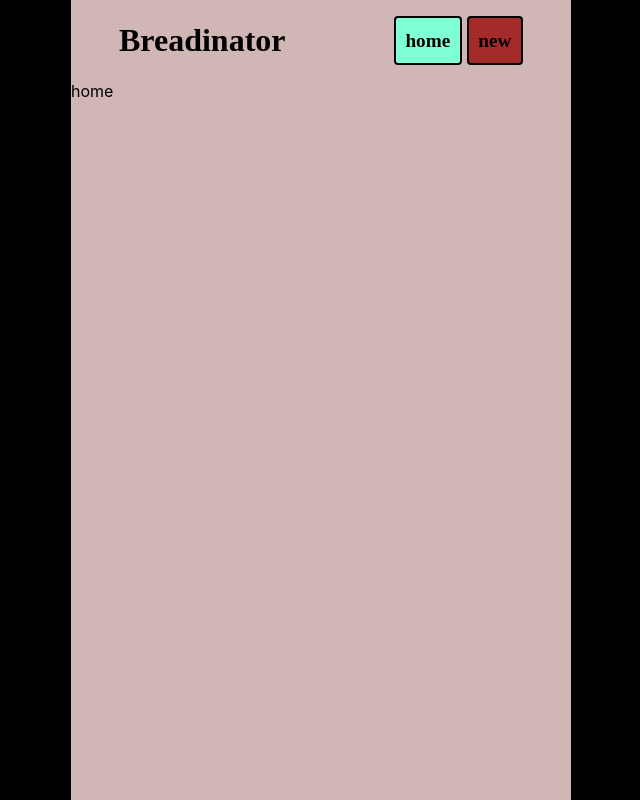
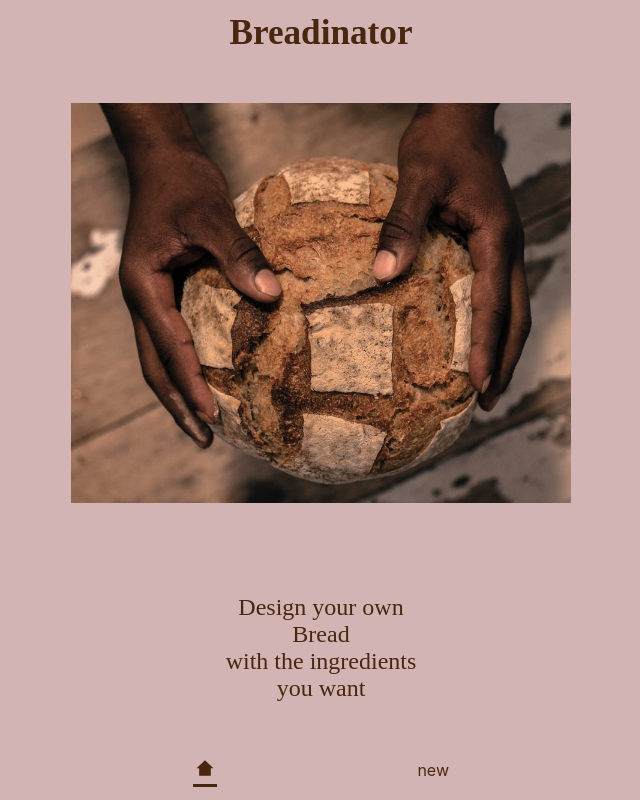
Before and after one commit to ManuelRemer/Breadinator, a React (Create React App) app in the folder client/: page / in a window 1280 px wide. Shown: the whole page, without its empty margins (319-959 px from the left). Built offline with nearby package versions, Linux system fonts and the light colour scheme; no server answers.

Commit message:
navbar tests2 css

```diff
--- a/client/src/App.css
+++ b/client/src/App.css
@@ -15,6 +15,9 @@ h3,
 h4 {
   margin: 0;
   padding: 0;
+}
+
+h1 {
   font-family: "Titan One", cursive;
 }
 ul {
@@ -28,17 +31,19 @@ a {
 button {
   /* font-family: inherit; */
   font-family: "Work sans";
+  color: var(--color-fonts);
   line-height: 1.35;
   background: none;
   border-radius: 4px;
   border: 2px solid;
   padding: 0.5em;
-  font-size: 1.2em;
+  font-size: 1rem;
   font-weight: bold;
 }
 
 .App {
-  background-color: black;
+  background-color: var(--color-rose);
+  color: var(--color-fonts);
   height: 100vh;
   margin: 0;
   font-family: "Work sans", -apple-system, BlinkMacSystemFont, "Segoe UI",
@@ -49,6 +54,18 @@ button {
   max-width: 500px;
   height: 100vh;
   margin: 0 auto;
-  /* padding: 1em 3em; */
-  background-color: rgb(209, 182, 182);
+  display: flex;
+  flex-direction: column;
+  /* background-color: rgb(209, 182, 182); */
 }
+
+.container {
+  flex: 1;
+  display: flex;
+  flex-direction: column;
+  justify-content: "space-between";
+}
+
+.container div:first-child {
+  flex: 1;
+}
--- a/client/src/App.js
+++ b/client/src/App.js
@@ -1,4 +1,5 @@
 import "./App.css";
+import "./var.css";
 //packages
 import { BrowserRouter, Route, Routes, useParams } from "react-router-dom";
 //react
@@ -9,15 +10,19 @@ import Create from "./pages/Create.js";
 import Recipes from "./pages/Recipes";
 import SingleRecipe from "./pages/SingleRecipe.js";
 import Header from "./components/Header";
+//custom hooks
+import useFetch from "./hooks/useFetch";
+import NavBar from "./components/NavBar";
 
 function App() {
-  const { idv } = useParams();
+  const { data, isPending } = useFetch("/api/v1");
 
   return (
     <div className="App">
       <div className="Pages">
         <BrowserRouter>
           <Header />
+          <div className="container">
             <Routes>
               <Route path="/" element=<Home /> />
               <Route path="create" element=<Create /> />
@@ -25,6 +30,8 @@ function App() {
                 <Route path=":idv" element=<SingleRecipe /> />
               </Route>
             </Routes>
+            <NavBar data={data} />
+          </div>
         </BrowserRouter>
       </div>
     </div>
--- a/client/src/components/Header.css
+++ b/client/src/components/Header.css
@@ -1,17 +1,10 @@
 .Header {
-  margin: 0 auto;
+  display: flex;
+  align-items: center;
+  justify-content: center;
+  font-size: 1.1rem;
 }
 
-.Header ul {
-  padding: 1em 3em;
-  display: flex;
-  justify-content: space-between;
-  align-items: center;
+.Header h1 {
+  margin: 0.8rem;
 }
-
-.Header ul li {
-  display: flex;
-  justify-content: space-between;
-  align-items: center;
-  gap: 5px;
-}
--- a/client/src/components/Header.js
+++ b/client/src/components/Header.js
@@ -10,18 +10,7 @@ const Header = () => {
   const { data, isPending } = useFetch("/api/v1");
   return (
     <div className="Header">
-      <ul>
-        <li>
-          <h1>Breadinator</h1>
-        </li>
-        <li>
-          <NavButton route="/" text="home" end />
-          {data && data.items.length > 0 && (
-            <NavButton route="/recipes" text="all" />
-          )}
-          <NavButton route="/create" text="new" />
-        </li>
-      </ul>
+      <h1>Breadinator</h1>
     </div>
   );
 };
--- /dev/null
+++ b/client/src/components/NavBar.css
@@ -0,0 +1,15 @@
+.navBar ul {
+  padding: 1em 3em;
+  margin: 0 auto;
+  max-width: 16em;
+  display: flex;
+  justify-content: space-between;
+  align-items: center;
+}
+
+.navBar ul li {
+  display: flex;
+  justify-content: space-between;
+  align-items: center;
+  /* gap: 5px; */
+}
--- /dev/null
+++ b/client/src/components/NavBar.js
@@ -0,0 +1,27 @@
+//styles
+import "./NavBar.css";
+//components
+import NavButton from "./NavButton";
+//assets
+
+const NavBar = ({ data }) => {
+  return (
+    <div className="navBar">
+      <ul>
+        <li>
+          <NavButton route="/" icon end />
+        </li>
+        <li>
+          {data && data.items.length > 0 && (
+            <NavButton route="/recipes" text="all" end />
+          )}
+        </li>
+        <li>
+          <NavButton route="/create" text="new" />
+        </li>
+      </ul>
+    </div>
+  );
+};
+
+export default NavBar;
--- a/client/src/components/NavButton.css
+++ b/client/src/components/NavButton.css
@@ -1,13 +1,18 @@
 .navButton {
-  height: 10px;
-  background-color: brown;
+  background-color: var(--color-rose);
 }
 
 .navButton button {
+  font-size: 0.8rem;
+  color: var(--color-fonts);
+  height: 1rem;
+  width: 1rem;
+  display: flex;
+  align-items: center;
+  justify-content: center;
   background-color: inherit;
 }
 
 .navButton--active {
-  height: 90px;
-  background-color: aquamarine;
+  border-bottom: solid;
 }
--- a/client/src/components/NavButton.js
+++ b/client/src/components/NavButton.js
@@ -1,8 +1,10 @@
 import { NavLink } from "react-router-dom";
 //styles
 import "./NavButton.css";
+import Icon from "./assets/test.js";
+import { useState } from "react";
 
-const NavButton = ({ route, text, end }) => {
+const NavButton = ({ route, text, end, icon }) => {
   return (
     <div>
       <NavLink
@@ -12,7 +14,7 @@ const NavButton = ({ route, text, end }) => {
           isActive ? "navButton navButton--active" : "navButton"
         }
       >
-        <button> {text}</button>
+        {text ? text : <Icon />}
       </NavLink>
     </div>
   );
--- /dev/null
+++ b/client/src/components/assets/test.js
@@ -0,0 +1,19 @@
+function Icon() {
+  return (
+    <svg
+      xmlns="http://www.w3.org/2000/svg"
+      version="1"
+      viewBox="0 0 50 50"
+      height="1.5rem"
+    >
+      <g>
+        <path
+          fill="#48270e"
+          d="M25 9.094L7.281 25.374h5.563v15.532h24.312V25.375h5.563L25 9.094z"
+        ></path>
+      </g>
+    </svg>
+  );
+}
+
+export default Icon;
--- a/client/src/pages/Home.css
+++ b/client/src/pages/Home.css
@@ -0,0 +1,25 @@
+.ScrollImage2 {
+  max-height: 50vh;
+  flex-grow: 1;
+  object-fit: cover;
+}
+
+.welcome {
+  margin-top: 1rem;
+  font-family: "Work sans";
+  font-size: 24px;
+  color: var(--color-fonts);
+  display: flex;
+  flex-direction: column;
+  align-items: center;
+  justify-content: center;
+}
+.welcome-highlight {
+  font-family: "Titan One", cursive;
+}
+
+.home {
+  display: flex;
+  flex-direction: column;
+  justify-content: space-around;
+}
--- a/client/src/pages/Home.js
+++ b/client/src/pages/Home.js
@@ -2,6 +2,7 @@
 import { useEffect, useState } from "react";
 import { Link } from "react-router-dom";
 import useFetch from "../hooks/useFetch";
+import BrotHaende from "../components/assets/BrotHaende.jpg";
 //Styles
 import "./Home.css";
 //
@@ -9,7 +10,16 @@ import "./Home.css";
 function Home() {
   const { data, isPending } = useFetch("/api/v1");
 
-  return <div>home</div>;
+  return (
+    <div className="home">
+      <img alt="different Breads" src={BrotHaende} className="ScrollImage2" />
+      <div className="welcome">
+        <p>Design your own</p>
+        <span className="welcome-highlight">Bread</span>
+        <p>with the ingredients</p> <p>you want</p>
+      </div>
+    </div>
+  );
 }
 
 export default Home;
--- /dev/null
+++ b/client/src/var.css
@@ -0,0 +1,9 @@
+:root {
+  --color-fonts: #48270e;
+  --color-inputs: #eeeeef;
+  --color-sand: #d5cdc1;
+  --color-rose: #d3b4b4;
+  --color-green: #b9be96;
+  --box-shadow: 0px 3px 6px 3px rgba(0, 0, 0, 0.1);
+  --highlight-text: "Titan One", cursive;
+}
```
Also changed, not shown: client/src/components/assets/BrotHaende.jpg (added), client/src/components/assets/home-344.svg (added). Lines whose indentation alone changed are shown as unchanged.
